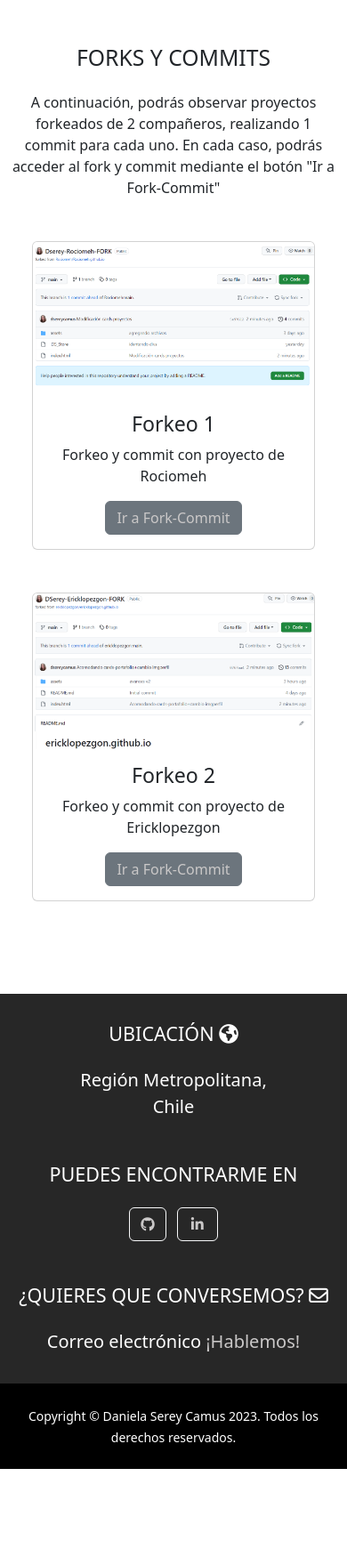
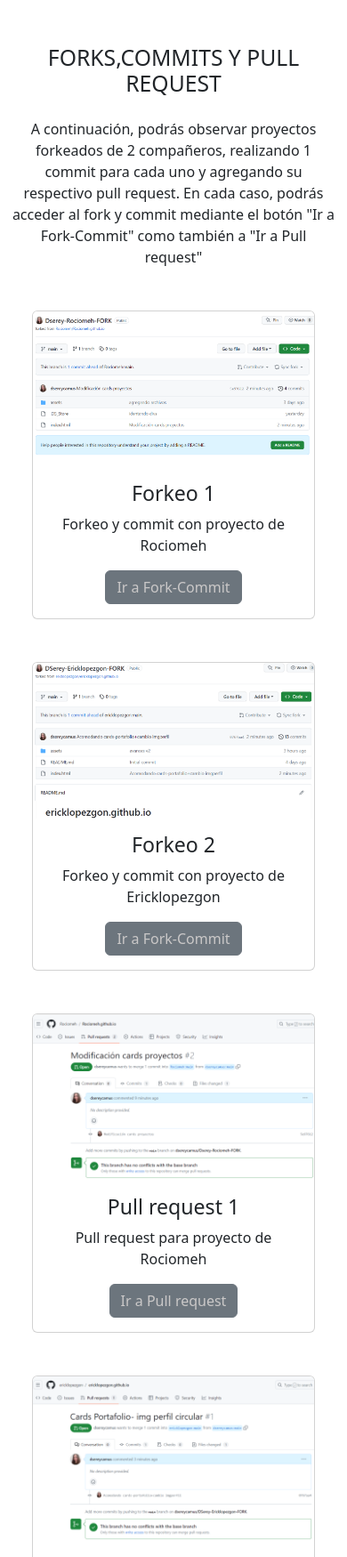
Before and after one commit to dsereycamus/dsereycamus.github.io, a plain HTML site: page index.html in a window 390 px wide. Shown: the part 5780-7530 px from the top of the page at 89% size. Before the commit the page ends 7431 px from the top, so only its background shows below. Drawn offline with nearby package versions, Linux system fonts and the light colour scheme.

Commit message:
agregando cards pull request

```diff
--- a/index.html
+++ b/index.html
@@ -36,7 +36,7 @@
                     <li class="nav-item mx-0 mx-lg-1"><a class="nav-link py-3 px-0 px-lg-3 rounded"
                             href="#Portafolio">Portafolio</a></li>
                     <li class="nav-item mx-0 mx-lg-1"><a class="nav-link py-3 px-0 px-lg-3 rounded"
-                            href="#Fork">Fork-Commit</a></li>
+                            href="#Fork">Trabajo colaborativo</a></li>
                     <li class="nav-item mx-0 mx-lg-1"><a class="nav-link py-3 px-0 px-lg-3 rounded"
                             href="#Contacto">Contacto</a></li>
 
@@ -369,10 +369,10 @@
 
     <section class="container-fluid" id="Fork">
         <div>
-            <h2 class="page-section-heading text-center text-uppercase text-dark mb-0">Forks y Commits</h2>
+            <h2 class="page-section-heading text-center text-uppercase text-dark mb-0">Forks,Commits y Pull request</h2>
             <p class="my-4 text-center">
-                A continuación, podrás observar proyectos forkeados de 2 compañeros, realizando 1 commit para cada uno.
-                En cada caso, podrás acceder al fork y commit mediante el botón "Ir a Fork-Commit"
+                A continuación, podrás observar proyectos forkeados de 2 compañeros, realizando 1 commit para cada uno y agregando su respectivo pull request.
+                En cada caso, podrás acceder al fork y commit mediante el botón "Ir a Fork-Commit" como también a "Ir a Pull request"
             </p>
             <div class="container">
                 <div class="row">
@@ -400,6 +400,35 @@
                                 <button class="btn btn-secondary" data-bs-dismiss="modal">
                                     <a href="https://github.com/dsereycamus/DSerey-Ericklopezgon-FORK" target="_blank"
                                         class="proyectose">Ir a Fork-Commit</a>
+                                </button>
+                            </div>
+                        </div>
+                    </div>
+                    <div class="col-lg-3"></div>
+                    <div class="col-lg-3"></div>
+                    <div class="col-sm-12 col-md-6 col-lg-3 p-4">
+                        <div class="card text-center" style="margin: auto auto">
+                            <img src="./assets/img/pull1.png" class="card-img-top" alt="">
+                            <div class="card-body">
+                                <h3 class="card-title">Pull request 1</h3>
+                                <p class="card-text">Pull request para proyecto de Rociomeh</p>
+                                <button class="btn btn-secondary" data-bs-dismiss="modal">
+                                    <a href="https://github.com/Rociomeh/Rociomeh.github.io/pull/2" class="proyectose"
+                                        target="_blank">Ir
+                                        a Pull request</a>
+                                </button>
+                            </div>
+                        </div>
+                    </div>
+                    <div class="col-sm-12 col-md-6 col-lg-3 p-4">
+                        <div class="card text-center" style="margin: auto auto">
+                            <img src="./assets/img/pull2.png" class="card-img-top" alt="">
+                            <div class="card-body">
+                                <h3 class="card-title">Pull request 2</h3>
+                                <p class="card-text">Pull request para proyecto de Ericklopezgon</p>
+                                <button class="btn btn-secondary" data-bs-dismiss="modal">
+                                    <a href="https://github.com/ericklopezgon/ericklopezgon.github.io/pull/1" target="_blank"
+                                        class="proyectose">Ir a Pull request</a>
                                 </button>
                             </div>
                         </div>
```
Also changed, not shown: assets/img/pull1.png (added), assets/img/pull2.png (added).
